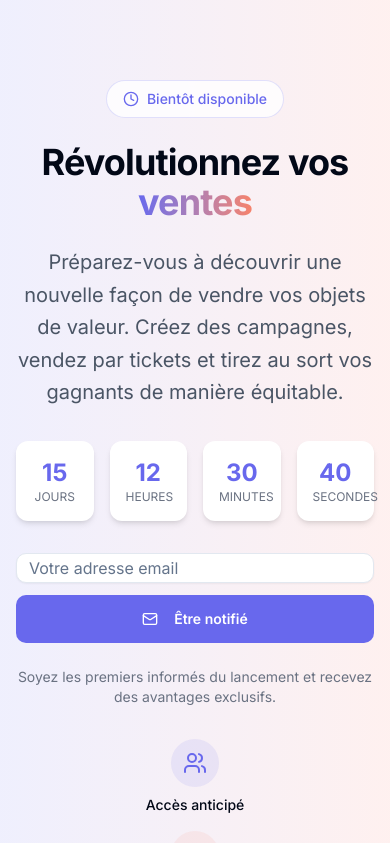
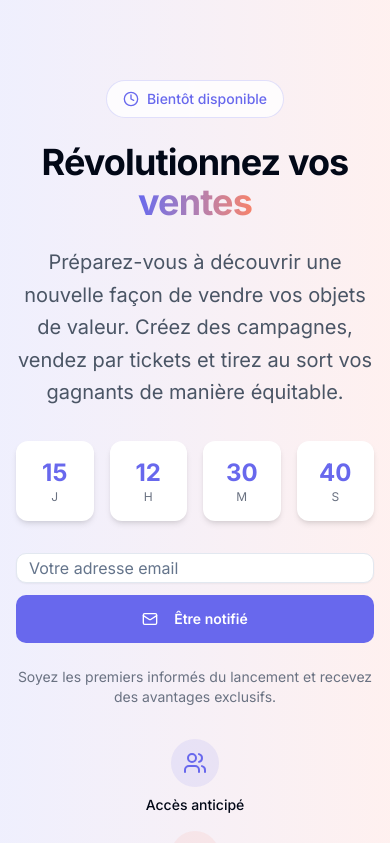
Before and after one commit to Brasero/winali, a Next.js app: page /waiting in a window 390 px wide. Shown: the top 843 px of the page. Built offline with nearby package versions, Linux system fonts and the light colour scheme.

Commit message:
ajout du hook isMobile & implémentation dans waiting.tsx

```diff
--- a/src/app/waiting/page.tsx
+++ b/src/app/waiting/page.tsx
@@ -3,8 +3,10 @@ import React, { useState, useEffect } from 'react';
 import { Button } from '@/components/ui/button';
 import { Input } from '@/components/ui/input';
 import { ArrowRight, Mail, Users, Gift, Clock } from 'lucide-react';
+import {useIsMobile} from "@/hook/useIsMobile";
 
 const PreLaunchHero = () => {
+    const isMobile = useIsMobile();
     const [email, setEmail] = useState('');
     const [countdown, setCountdown] = useState({
         days: 15,
@@ -62,19 +64,19 @@ const PreLaunchHero = () => {
                         <div className="grid grid-cols-4 gap-4 mb-8 max-w-md mx-auto lg:mx-0">
                             <div className="bg-white rounded-lg p-4 shadow-md text-center">
                                 <div className="text-2xl font-bold text-brand-purple">{countdown.days}</div>
-                                <div className="text-xs text-gray-500 uppercase">Jours</div>
+                                <div className="text-xs text-gray-500 uppercase">{isMobile ? "J" : "Jours"}</div>
                             </div>
                             <div className="bg-white rounded-lg p-4 shadow-md text-center">
                                 <div className="text-2xl font-bold text-brand-purple">{countdown.hours}</div>
-                                <div className="text-xs text-gray-500 uppercase">Heures</div>
+                                <div className="text-xs text-gray-500 uppercase">{isMobile ? "H" : "Heures"}</div>
                             </div>
                             <div className="bg-white rounded-lg p-4 shadow-md text-center">
                                 <div className="text-2xl font-bold text-brand-purple">{countdown.minutes}</div>
-                                <div className="text-xs text-gray-500 uppercase">Minutes</div>
+                                <div className="text-xs text-gray-500 uppercase">{isMobile ? "M":"Minutes"}</div>
                             </div>
                             <div className="bg-white rounded-lg p-4 shadow-md text-center">
                                 <div className="text-2xl font-bold text-brand-purple">{countdown.seconds}</div>
-                                <div className="text-xs text-gray-500 uppercase">Secondes</div>
+                                <div className="text-xs text-gray-500 uppercase">{isMobile ? "S":"Secondes"}</div>
                             </div>
                         </div>
 
--- /dev/null
+++ b/src/hook/useIsMobile.tsx
@@ -0,0 +1,20 @@
+"use client"
+import * as React from "react"
+
+const MOBILE_BREAKPOINT = 768
+
+export function useIsMobile() {
+    const [isMobile, setIsMobile] = React.useState<boolean | undefined>(undefined)
+
+    React.useEffect(() => {
+        const mql = window.matchMedia(`(max-width: ${MOBILE_BREAKPOINT - 1}px)`)
+        const onChange = () => {
+            setIsMobile(window.innerWidth < MOBILE_BREAKPOINT)
+        }
+        mql.addEventListener("change", onChange)
+        setIsMobile(window.innerWidth < MOBILE_BREAKPOINT)
+        return () => mql.removeEventListener("change", onChange)
+    }, [])
+
+    return !!isMobile
+}
```
